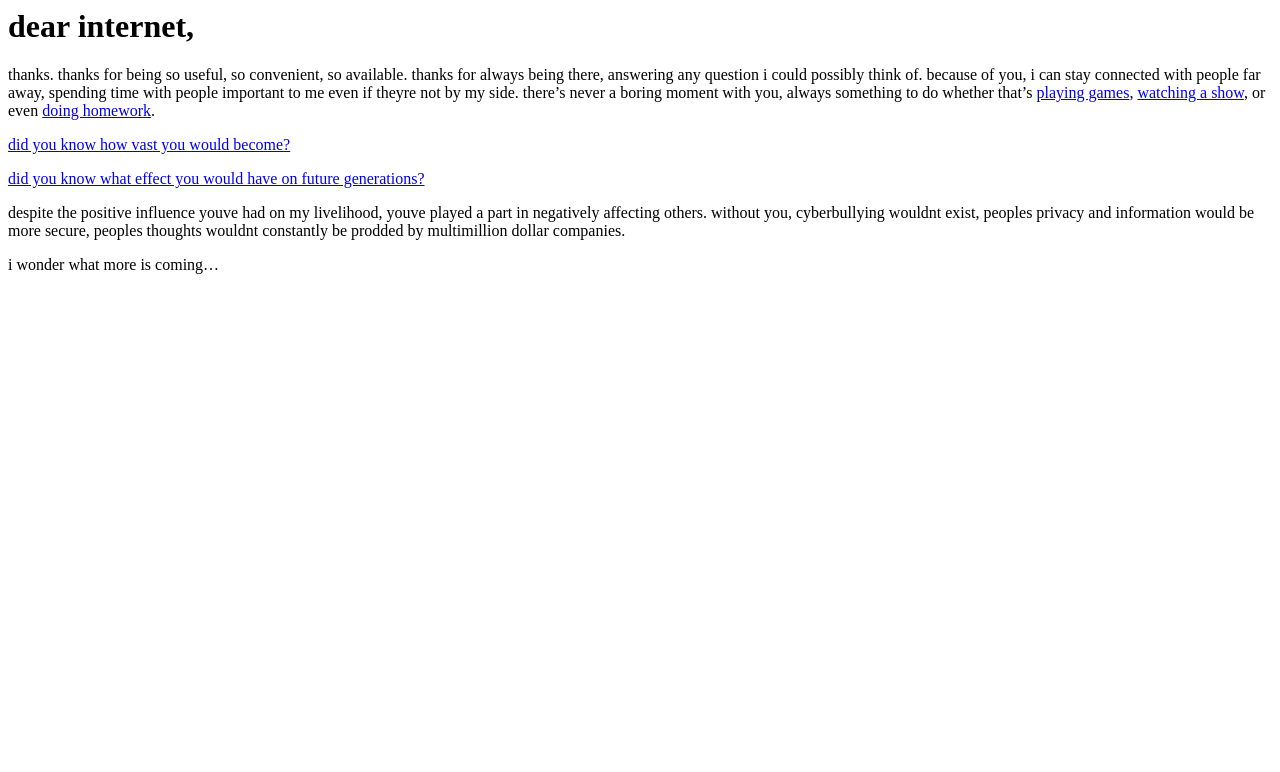
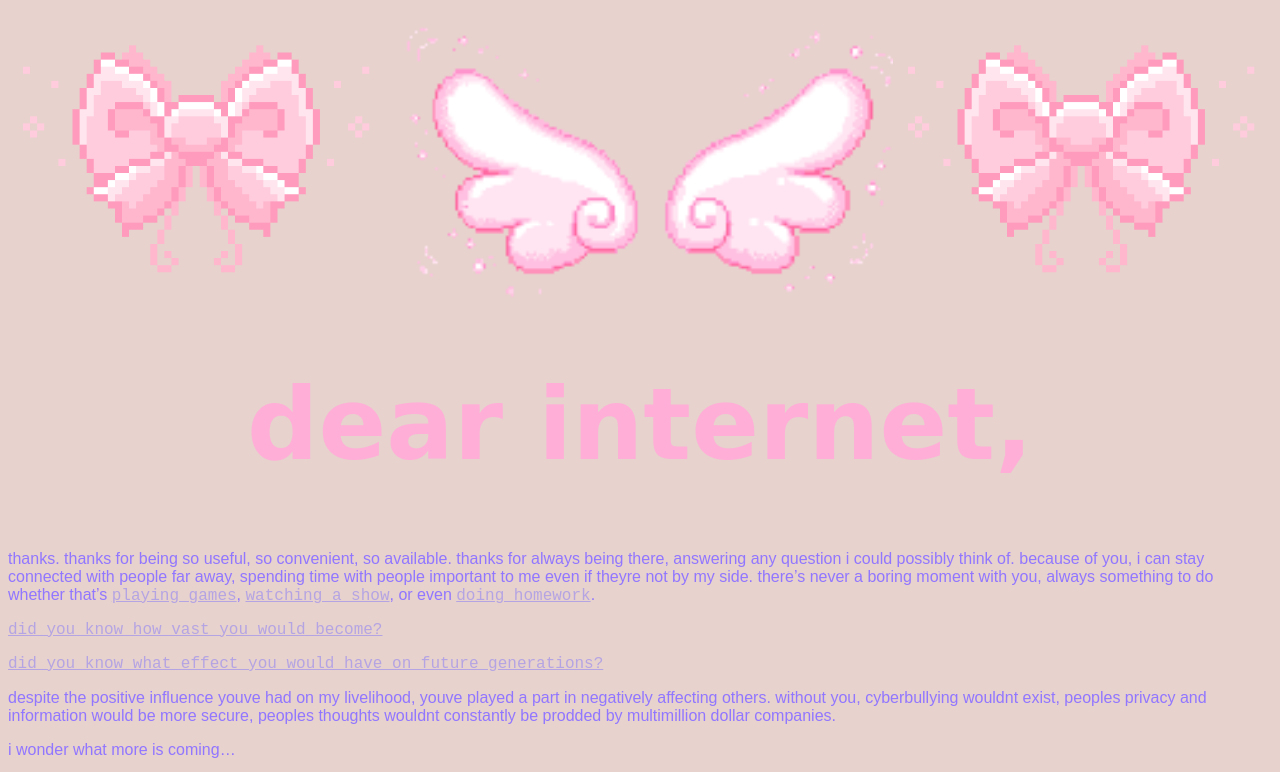
Before and after one commit to dianachu0209/letter-to-internet, a plain HTML site: page index.html in a window 1280 px wide. Shown: the top 772 px of the page. Drawn offline with Linux system fonts and the light colour scheme.

Commit message:
added some css styling

```diff
--- a/index.html
+++ b/index.html
@@ -1,5 +1,34 @@
-<body>
-  <h1>
+<style>
+  .image {
+    align-items: center;
+    display: flex;
+    justify-content: center;
+  }
+  .title {
+    color: #ffaed7;
+    font-family: cursive;
+    font-size: 100px;
+    font-stretch: semi-expanded;
+    font-weight: bolder;
+      text-align: center;
+  }
+  a {
+    color: #b5a4e3;
+    font-family: Courier New, monospace;
+  }
+  p {
+    color: #9176ff;
+    font-family: Papyrus, fantasy;
+  }
+
+</style>
+<body style="background-color: #e7d2cd">
+  <div class="image">
+    <img height="30%" width="30%" src="bow-pink.gif" alt="pink bow gif">
+    <img height="30%" width="50%" src="angel-wings-pink.gif" alt="angel wings gif">
+    <img height="30%" width="30%" src="bow-pink.gif" alt="pink bow gif">
+  </div>
+  <h1 class="title">
     dear internet,
   </h1>
   <p>
@@ -17,4 +46,7 @@
   <p>
     i wonder what more is coming…
   </p>
+  <div class="image">
+    <img src="aesthetic-pink.gif" alt="pink planet gif">
+  </div>
 </body>
```
